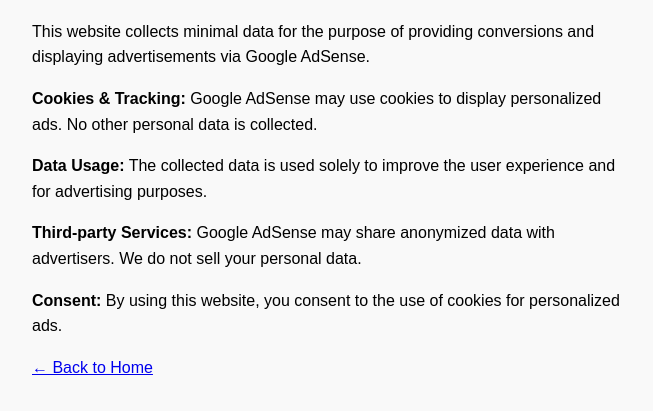
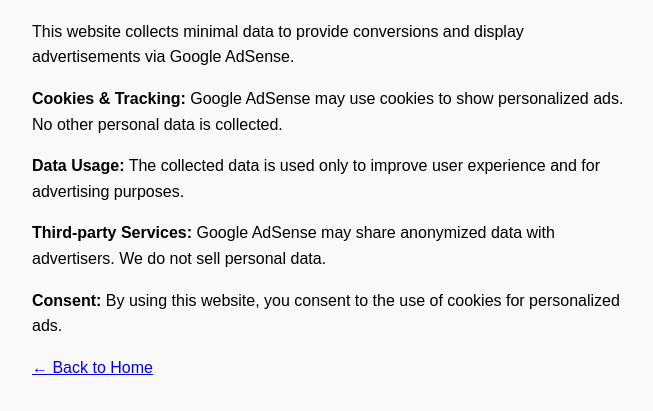
Before and after one commit to Vogelforscher/Metric-Imperial-Converter, a plain HTML site: page privacy.html in a window 1280 px wide. Shown: the part 81-492 px from the top of the page, without its empty margins (308-961 px from the left). Drawn offline with Linux system fonts and the light colour scheme.

Commit message:
Update privacy.html

```diff
--- a/privacy.html
+++ b/privacy.html
@@ -12,10 +12,10 @@
 </head>
 <body>
   <h1>Privacy Policy</h1>
-  <p>This website collects minimal data for the purpose of providing conversions and displaying advertisements via Google AdSense.</p>
-  <p><strong>Cookies & Tracking:</strong> Google AdSense may use cookies to display personalized ads. No other personal data is collected.</p>
-  <p><strong>Data Usage:</strong> The collected data is used solely to improve the user experience and for advertising purposes.</p>
-  <p><strong>Third-party Services:</strong> Google AdSense may share anonymized data with advertisers. We do not sell your personal data.</p>
+  <p>This website collects minimal data to provide conversions and display advertisements via Google AdSense.</p>
+  <p><strong>Cookies & Tracking:</strong> Google AdSense may use cookies to show personalized ads. No other personal data is collected.</p>
+  <p><strong>Data Usage:</strong> The collected data is used only to improve user experience and for advertising purposes.</p>
+  <p><strong>Third-party Services:</strong> Google AdSense may share anonymized data with advertisers. We do not sell personal data.</p>
   <p><strong>Consent:</strong> By using this website, you consent to the use of cookies for personalized ads.</p>
   <p><a href="index.html">← Back to Home</a></p>
 </body>
```
